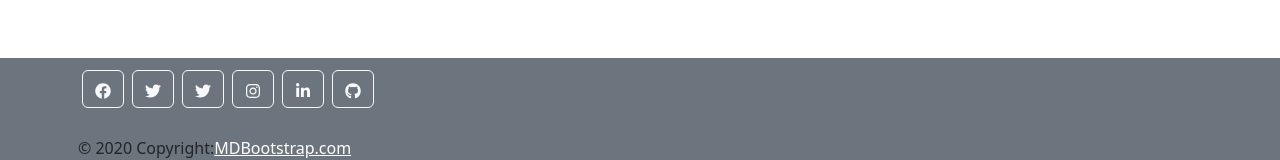
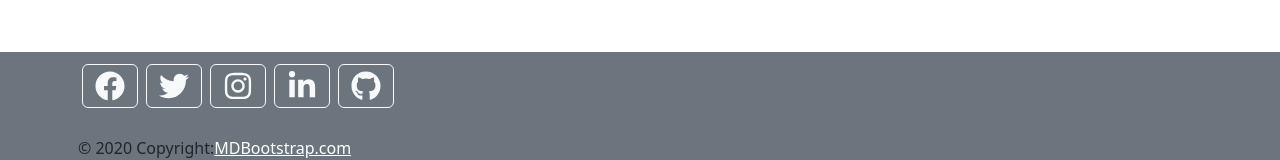
Before and after one commit to 8991sara/event-registration-front, a React (Create React App) app: page / in a window 1280 px wide. Shown: the part 632-792 px from the top of the page. Built offline with nearby package versions, Linux system fonts and the light colour scheme.

Commit message:
add icon

```diff
--- a/src/pages/Footer.js
+++ b/src/pages/Footer.js
@@ -11,27 +11,23 @@ return(
   <section class="mb-4">
       <a class="btn btn-outline-light btn-floating m-1" href="#!" role="button">
 
-      <FaFacebook />
+      <FaFacebook size={30}/>
       </a>
 
       <a class="btn btn-outline-light btn-floating m-1" href="#!" role="button">
-        <FaTwitter />
+        <FaTwitter size={30}/>
       </a>
 
       <a class="btn btn-outline-light btn-floating m-1" href="#!" role="button">
-      <FaTwitter />
+        <FaInstagram size={30}/>
       </a>
 
       <a class="btn btn-outline-light btn-floating m-1" href="#!" role="button">
-        <FaInstagram />
+        <FaLinkedinIn size={30}/>
       </a>
 
       <a class="btn btn-outline-light btn-floating m-1" href="#!" role="button">
-        <FaLinkedinIn />
-      </a>
-
-      <a class="btn btn-outline-light btn-floating m-1" href="#!" role="button">
-        <FaGithub /></a>
+        <FaGithub size={30}/></a>
     </section>
     <div>
         © 2020 Copyright:
```
